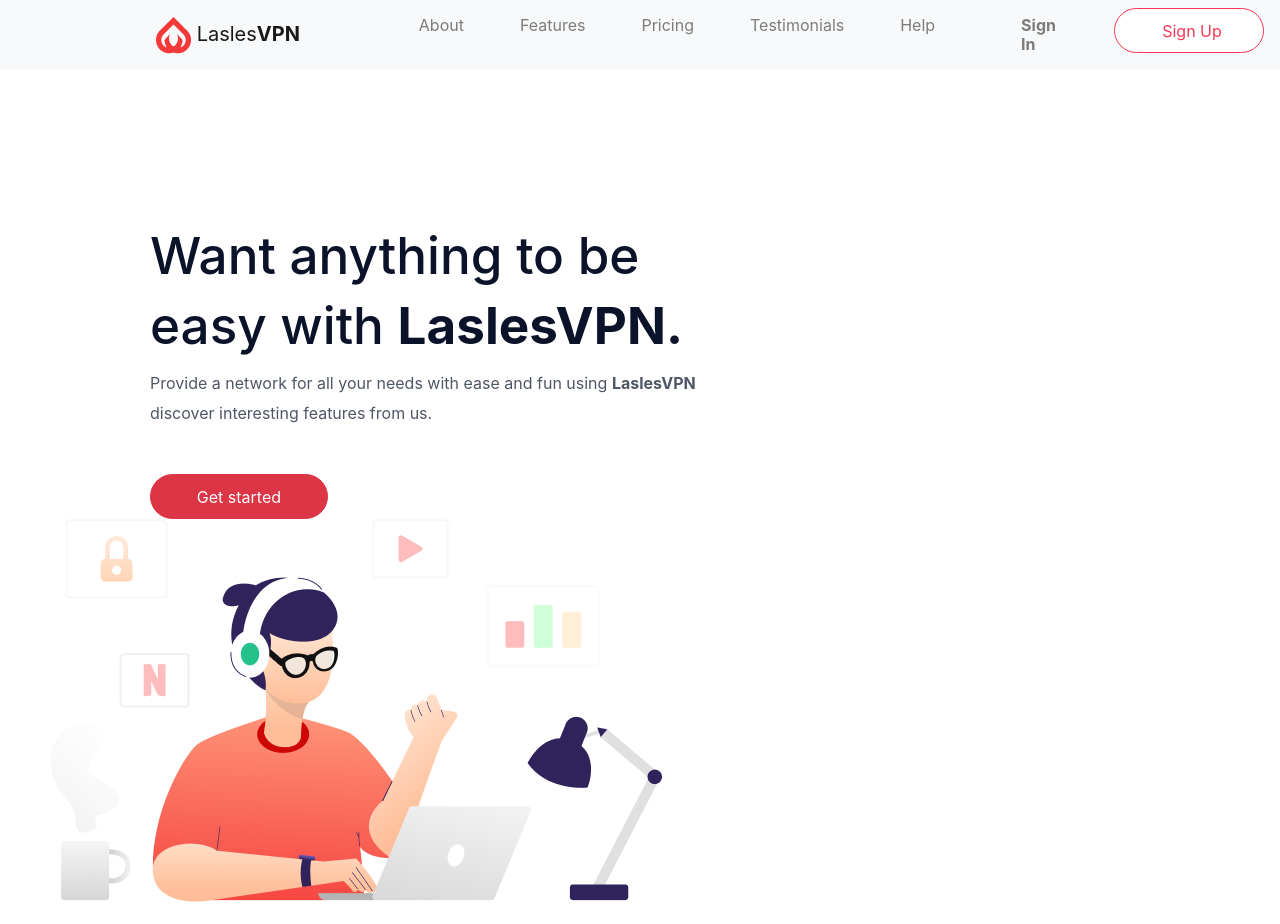
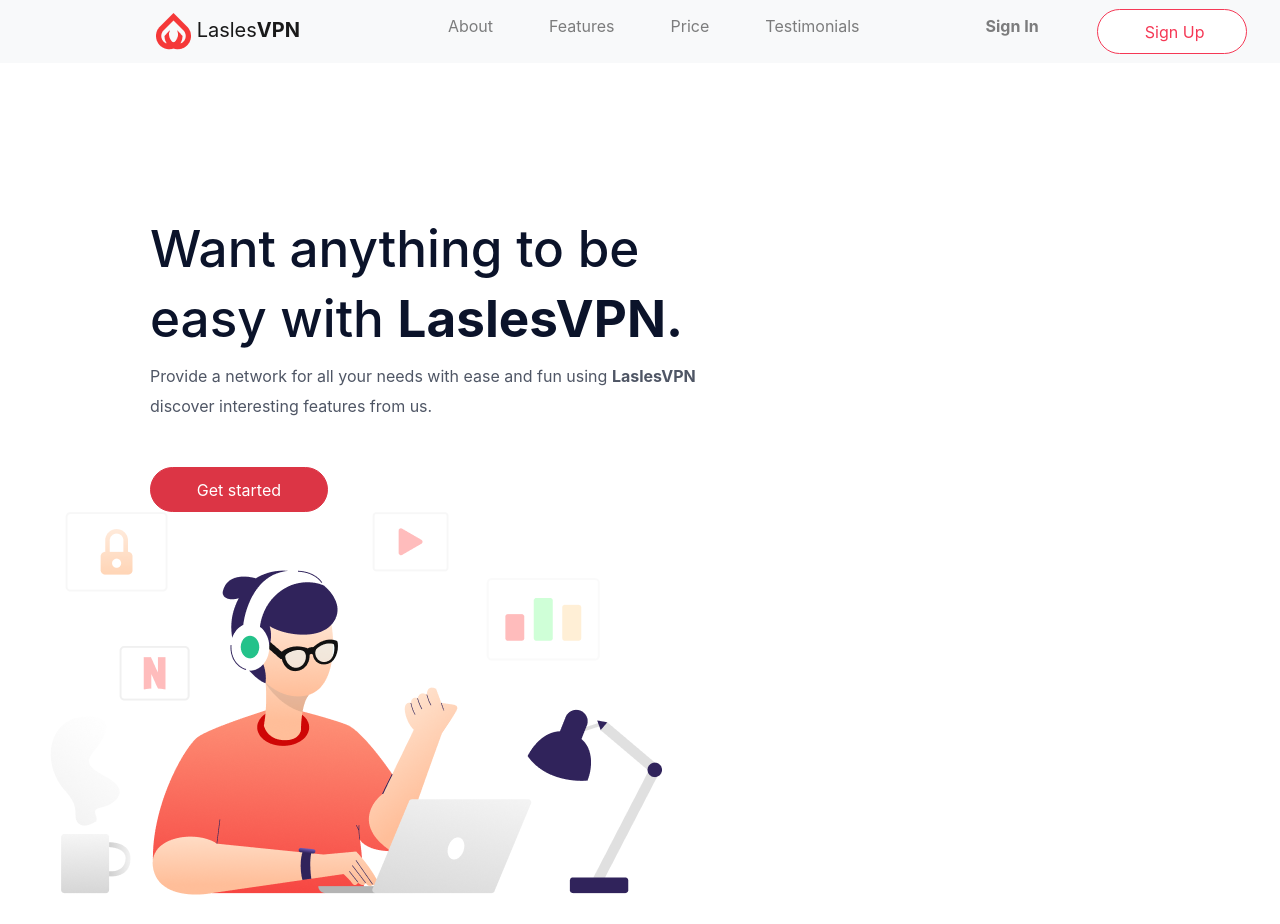
Before and after one commit to NanditShah/LaslesVPN, a plain HTML site: page index.html in a window 1280 px wide. Shown: the top 924 px of the page. Drawn offline with nearby package versions, Linux system fonts and the light colour scheme; files whose address does not match are found by name.

Commit message:
Test changed

```diff
--- a/index.html
+++ b/index.html
@@ -32,13 +32,13 @@
                     <a class="nav-link" href="">Features</a>
                 </li>
                 <li class="nav-item option">
-                    <a class="nav-link" href="">Pricing</a>
+                    <a class="nav-link" href="">Price</a>
                 </li>
                 <li class="nav-item option">
                     <a class="nav-link" href="">Testimonials</a>
                 </li>
                 <li class="nav-item option">
-                    <a class="nav-link" href="">Help</a>
+
                 </li>
                 <li class="nav-item">
                     <a class="nav-link mr-auto ml-auto" href=""><strong>Sign In</strong></a>
```
